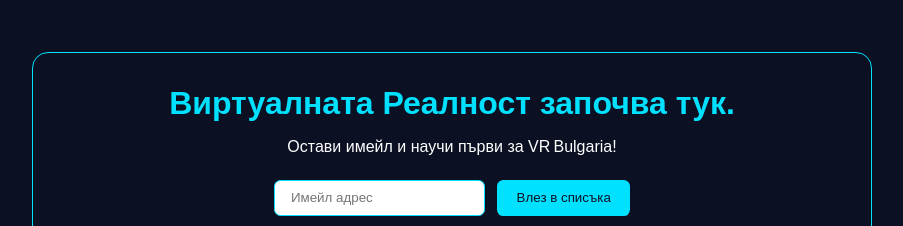
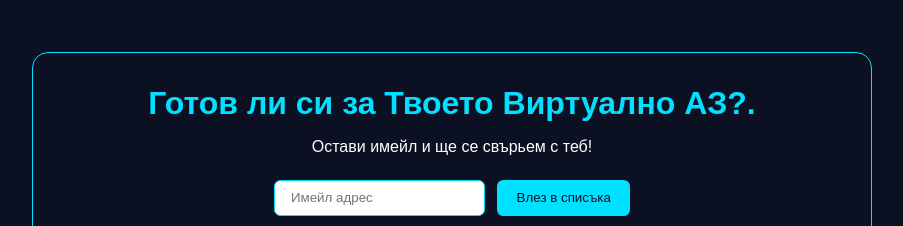
Before and after one commit to AngelGBG/vrbulgaria-site, a plain HTML site: page index.html in a window 1280 px wide. Shown: the top 226 px of the page, without its empty margins (188-1091 px from the left). Drawn offline with Linux system fonts and the light colour scheme.

Commit message:
Update index.html

```diff
--- a/index.html
+++ b/index.html
@@ -8,8 +8,8 @@
 </head>
 <body>
   <section class="box">
-    <h1>Виртуалната Реалност започва тук.</h1>
-    <p>Остави имейл и научи първи за VR Bulgaria!</p>
+    <h1>Готов ли си за Твоето Виртуално АЗ?.</h1>
+    <p>Остави имейл и ще се свърьем с теб!</p>
 
     <form>
       <input type="email" placeholder="Имейл адрес" required>
```
